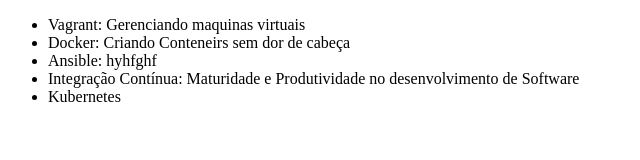
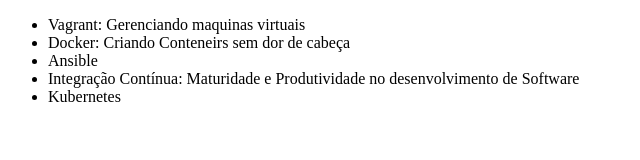
Before and after one commit to Bianca-Priscila/alura-git, a plain HTML site: page index.html in a window 1280 px wide. Shown: the full height of the page, 0-640 px from the left. Drawn offline with Linux system fonts and the light colour scheme.

Commit message:
Revert "Atualizando nome do curso"
This reverts commit ebbbf62cb505e3a74b38b9473d2ef1809b86088a.

```diff
--- a/index.html
+++ b/index.html
@@ -8,7 +8,7 @@
     <ul>
         <li>Vagrant: Gerenciando maquinas virtuais</li>
         <li>Docker: Criando Conteneirs sem dor de cabeça</li>
-        <li>Ansible: hyhfghf</li>
+        <li>Ansible</li>
         <li>Integração Contínua: Maturidade e Produtividade no desenvolvimento de Software</li>
         <li>Kubernetes</li>
     </ul>
```
